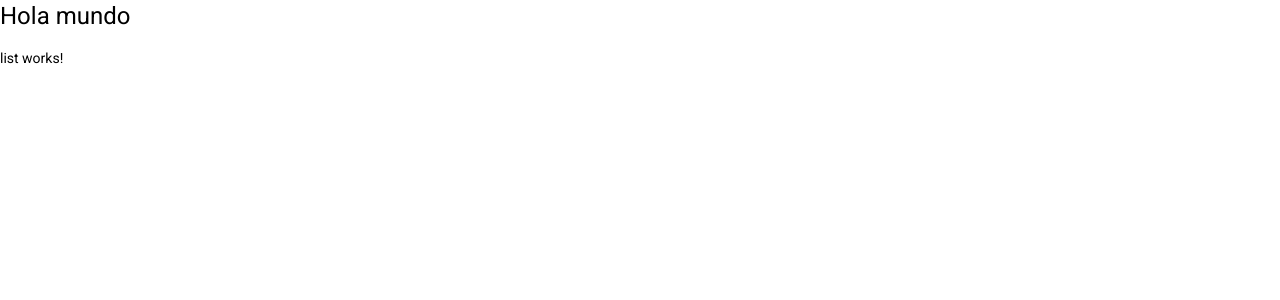
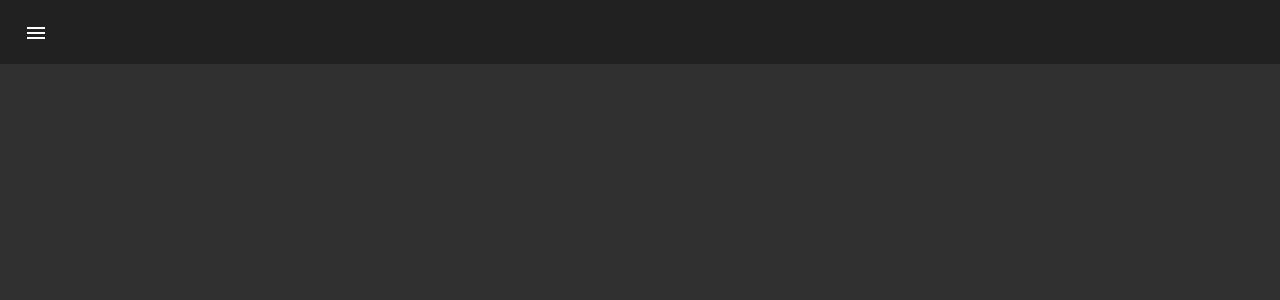
Before and after one commit to benjaminbascary/angular_heroes, an Angular app: page /heroes/list in a window 1280 px wide. Shown: the top 300 px of the page. Built offline with nearby package versions, Linux system fonts and the light colour scheme.

Commit message:
Finishes routing

```diff
--- a/package.json
+++ b/package.json
@@ -16,6 +16,7 @@
     "@angular/common": "^14.1.0",
     "@angular/compiler": "^14.1.0",
     "@angular/core": "^14.1.0",
+    "@angular/flex-layout": "^14.0.0-beta.40",
     "@angular/forms": "^14.1.0",
     "@angular/material": "^14.1.2",
     "@angular/platform-browser": "^14.1.0",
--- a/src/app/app.component.html
+++ b/src/app/app.component.html
@@ -1,2 +1 @@
-<h1>Hola mundo</h1>
 <router-outlet></router-outlet>
--- a/src/app/heroes/heroes-routing.module.ts
+++ b/src/app/heroes/heroes-routing.module.ts
@@ -6,10 +6,12 @@
 import { AddComponent } from './pages/add/add.component';
 import { SearchComponent } from './pages/search/search.component';
 import { HeroComponent } from './pages/hero/hero.component';
+import { HomeComponent } from './pages/home/home.component';
 
 const routes: Routes = [
   {
     path: '',
+    component: HomeComponent,
     children: [
       {
         path: 'list',
--- a/src/app/heroes/pages/home/home.component.html
+++ b/src/app/heroes/pages/home/home.component.html
@@ -1 +1,13 @@
-<p>home works!</p>
+<mat-sidenav-container fullscreen>
+  <mat-sidenav #sidenav mode="push">
+    <h1>Sidenav</h1>
+  </mat-sidenav>
+  <mat-toolbar>
+    <button mat-icon-button>
+      <mat-icon (click)="sidenav.toggle()">
+        menu
+      </mat-icon>
+    </button>
+  </mat-toolbar>
+</mat-sidenav-container>
+<router-outlet></router-outlet>
```
Also changed, not shown: src/app/heroes/heroes.module.ts (+9 -1 lines), src/app/material/material.module.ts (+10 -4 lines), 1 other file (tests, documents, lock files or other folders).
